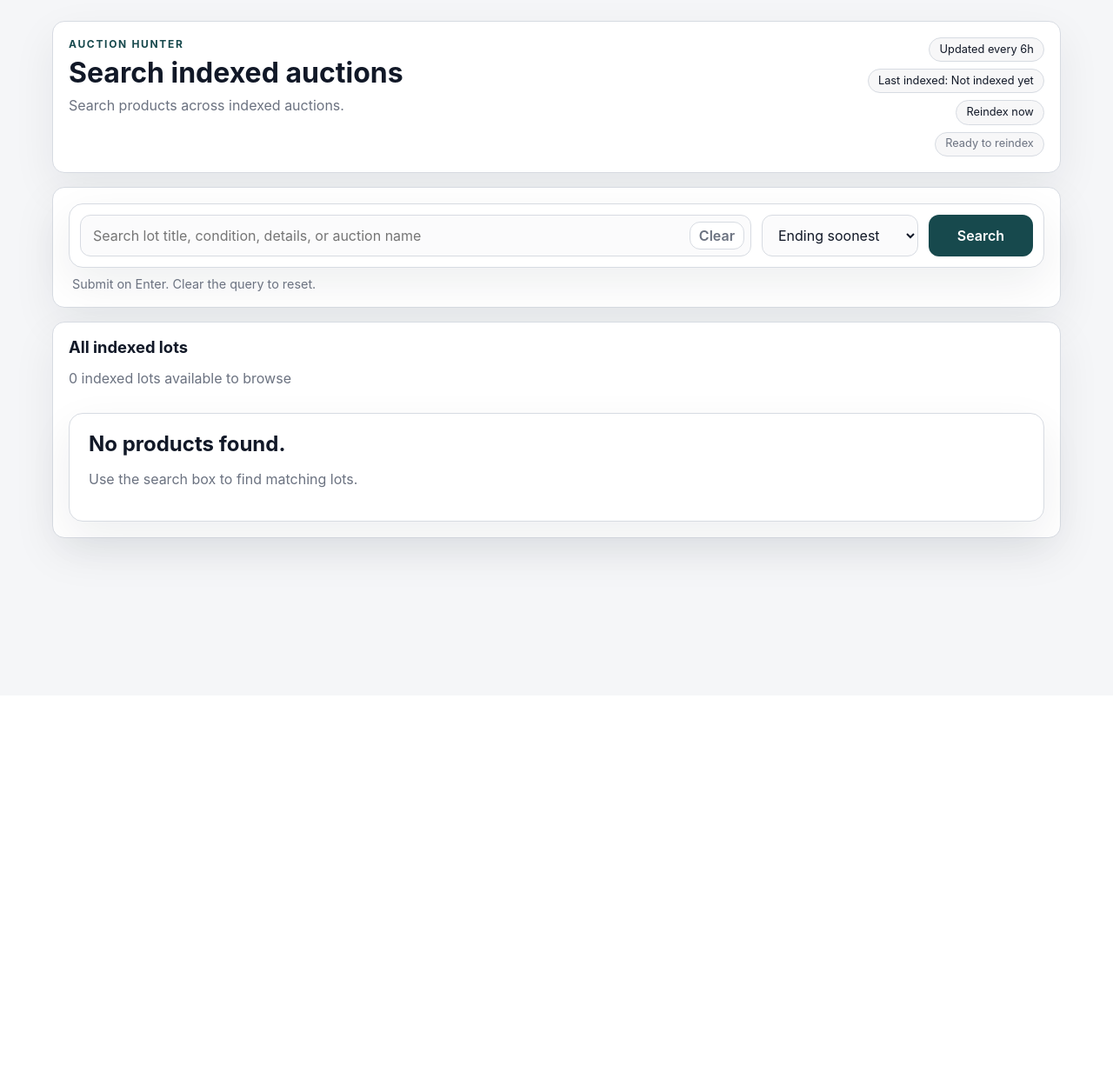
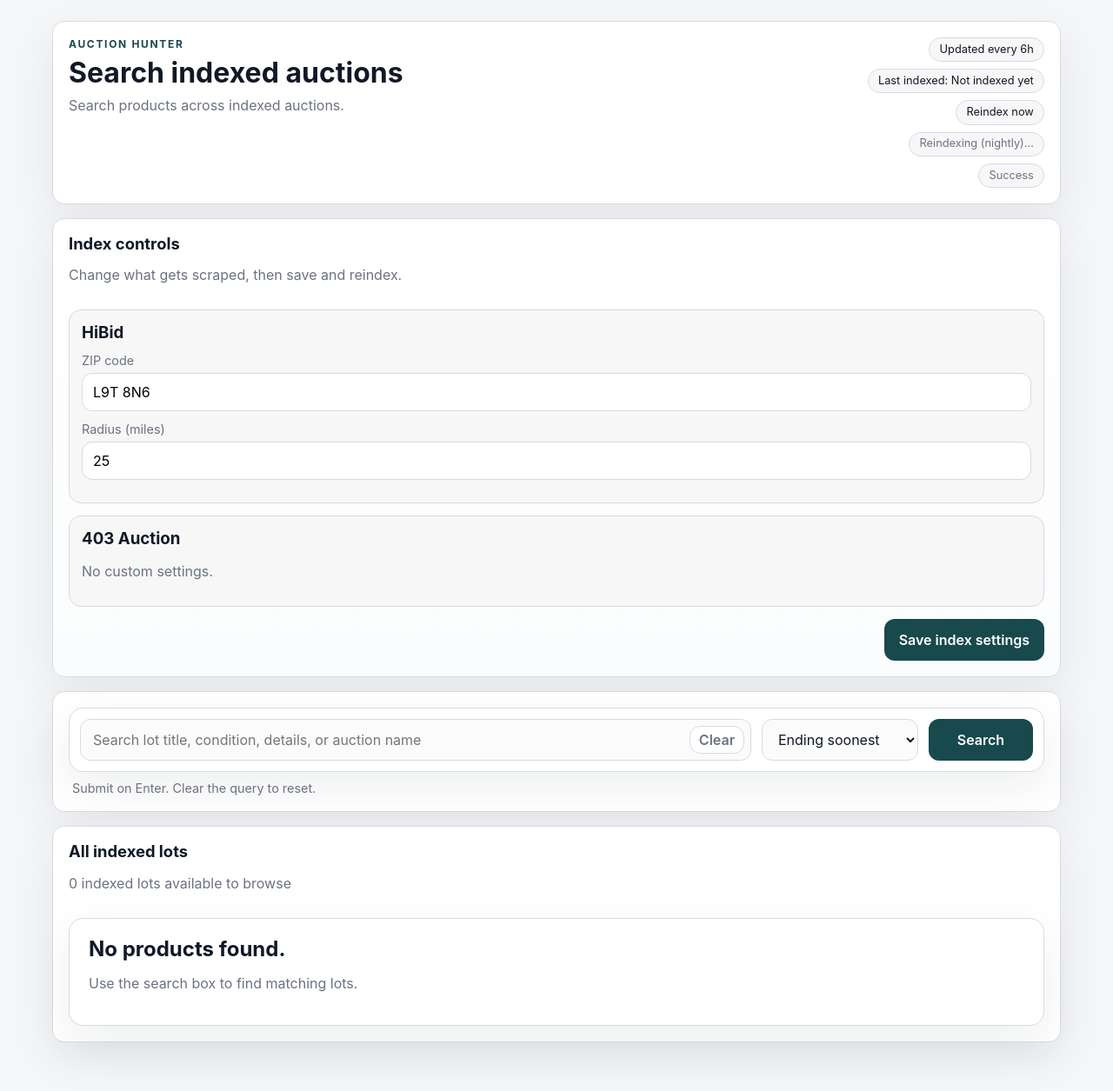
Before and after one commit to alisaleemh/auction-hunter, a Flask app: page / in a window 1280 px wide. Shown: the whole page at 87% size. Before the commit the page ends 661 px from the top, so only its background shows below. Run offline with Flask 3, Linux system fonts and the light colour scheme; data comes from the database, SQL or seed files in the repository; data that the repository does not hold is empty; some libraries are stand-ins or nearby versions.

Commit message:
Add configurable index settings

```diff
--- a/app.py
+++ b/app.py
@@ -34,7 +34,31 @@ def metadata_payload() -> dict:
         "indexed_source_count": metadata.indexed_source_count,
         "indexed_auction_count": metadata.indexed_auction_count,
         "indexed_lot_count": metadata.indexed_lot_count,
+        "last_run_duration_seconds": metadata.last_run_duration_seconds,
     }
+
+
+def source_config_payload() -> list[dict]:
+    sources = {source["name"]: source for source in store.get_sources()}
+    return [
+        {
+            "name": "HiBid",
+            "label": "HiBid",
+            "enabled": True,
+            "fields": [
+                {"key": "zip_code", "label": "ZIP code", "type": "text", "default": "L9T 8N6"},
+                {"key": "miles", "label": "Radius (miles)", "type": "number", "default": 25},
+            ],
+            "config": sources.get("HiBid", {}).get("config", {}),
+        },
+        {
+            "name": "403 Auction",
+            "label": "403 Auction",
+            "enabled": True,
+            "fields": [],
+            "config": sources.get("403 Auction", {}).get("config", {}),
+        },
+    ]
 
 
 def _manual_reindex_worker() -> None:
@@ -81,6 +105,7 @@ def index():
         total=total,
         errors=errors,
         metadata=metadata,
+        index_sources=source_config_payload(),
     )
 
 
@@ -110,6 +135,26 @@ def api_search():
 @app.get("/api/status")
 def api_status():
     return jsonify(metadata_payload())
+
+
+@app.get("/api/index-config")
+def api_index_config():
+    return jsonify({"sources": source_config_payload()})
+
+
+@app.post("/api/index-config")
+def api_index_config_update():
+    payload = request.get_json(silent=True) or {}
+    sources = payload.get("sources") or {}
+    if not isinstance(sources, dict):
+        return jsonify({"error": "sources must be an object"}), 400
+    updated = []
+    for source_name, config in sources.items():
+        if not isinstance(config, dict):
+            continue
+        store.upsert_source_config(source_name, config)
+        updated.append(source_name)
+    return jsonify({"status": "ok", "updated": updated, **{"sources": source_config_payload()}})
 
 
 @app.post("/api/reindex")
--- a/providers/auction403.py
+++ b/providers/auction403.py
@@ -190,7 +190,7 @@ def _fetch_auction_snapshot(auction_url: str) -> tuple[dict, list[dict]]:
     return auction, lots
 
 
-def fetch_snapshot() -> ProviderSnapshot:
+def fetch_snapshot(config: dict | None = None) -> ProviderSnapshot:
     client = _session()
     listing_html = _fetch_text(client, AUCTIONS_URL)
     auction_urls = _current_auction_urls(listing_html)
--- a/static/app.css
+++ b/static/app.css
@@ -73,6 +73,15 @@ select {
 .hero,
 .search-shell,
 .results-shell {
+  border-radius: var(--radius);
+  padding: 18px;
+  margin-bottom: 16px;
+}
+
+.config-shell {
+  border: 1px solid var(--border);
+  background: linear-gradient(180deg, #ffffff 0%, #fbfcfd 100%);
+  box-shadow: var(--shadow);
   border-radius: var(--radius);
   padding: 18px;
   margin-bottom: 16px;
@@ -250,6 +259,47 @@ select {
   gap: 12px;
   align-items: flex-start;
   margin-bottom: 14px;
+}
+
+.config-grid {
+  display: grid;
+  gap: 14px;
+}
+
+.config-card {
+  border: 1px solid var(--border);
+  border-radius: 14px;
+  padding: 14px;
+  background: var(--panel-soft);
+}
+
+.config-card h3 {
+  margin: 0 0 12px;
+}
+
+.field {
+  display: grid;
+  gap: 6px;
+  margin-bottom: 12px;
+}
+
+.field span {
+  font-size: 0.9rem;
+  color: var(--muted);
+}
+
+.field input {
+  width: 100%;
+  min-height: 44px;
+  border-radius: 12px;
+  border: 1px solid var(--border);
+  padding: 0 12px;
+  background: white;
+}
+
+.config-actions {
+  display: flex;
+  justify-content: flex-end;
 }
 
 .results-header h2 {
--- a/static/app.js
+++ b/static/app.js
@@ -14,6 +14,8 @@ const resultStatus = document.getElementById("result-status");
 const indexStatus = document.getElementById("index-status");
 const reindexButton = document.getElementById("reindex-button");
 const reindexStatus = document.getElementById("reindex-status");
+const configForm = document.getElementById("index-config-form");
+const configStatus = document.getElementById("config-status");
 
 const initialState = {
   apiUrl: stateNode?.dataset.apiUrl || "/api/search",
@@ -26,6 +28,7 @@ const initialState = {
   lastRunStatus: stateNode?.dataset.lastRunStatus || "",
   lastRunFinishedAt: stateNode?.dataset.lastRunFinishedAt || "",
   lastRunSummary: stateNode?.dataset.lastRunSummary || "",
+  lastRunDurationSeconds: Number(stateNode?.dataset.lastRunDurationSeconds || 0),
   indexing: stateNode?.dataset.indexing === "true",
   currentRunStartedAt: stateNode?.dataset.currentRunStartedAt || "",
   currentRunScope: stateNode?.dataset.currentRunScope || "",
@@ -201,8 +204,42 @@ function updateReindexStatus(payload) {
     return;
   }
   const finishedAt = payload?.last_run_finished_at || initialState.lastRunFinishedAt;
-  reindexStatus.textContent = finishedAt ? `Last reindex: ${finishedAt}` : "Ready to reindex";
+  const duration = payload?.last_run_duration_seconds || initialState.lastRunDurationSeconds;
+  reindexStatus.textContent = finishedAt
+    ? `Last reindex: ${finishedAt}${duration ? ` (${duration.toFixed(1)}s)` : ""}`
+    : "Ready to reindex";
   reindexButton.disabled = false;
+}
+
+function readConfig() {
+  const sources = {};
+  configForm?.querySelectorAll("[data-source-name]").forEach((card) => {
+    const sourceName = card.dataset.sourceName;
+    const config = {};
+    card.querySelectorAll("input[name]").forEach((input) => {
+      const [_, key] = input.name.split(".");
+      config[key] = input.type === "number" ? Number(input.value) : input.value;
+    });
+    sources[sourceName] = config;
+  });
+  return sources;
+}
+
+async function saveConfig(event) {
+  event.preventDefault();
+  if (!configForm || !configStatus) return;
+  configStatus.textContent = "Saving...";
+  try {
+    const response = await fetch("/api/index-config", {
+      method: "POST",
+      headers: { "Content-Type": "application/json" },
+      body: JSON.stringify({ sources: readConfig() }),
+    });
+    if (!response.ok) throw new Error("Save failed");
+    configStatus.textContent = "Saved. Reindex to apply.";
+  } catch (error) {
+    configStatus.textContent = "Could not save settings.";
+  }
 }
 
 function updateTimeLeft() {
@@ -228,7 +265,8 @@ function renderResults(results, query) {
     return;
   }
   resultsList.innerHTML = results.map((result) => productResultCard(result)).join("");
-  updateTimeLeft();
+updateTimeLeft();
+configForm?.addEventListener("submit", saveConfig);
 }
 
 function setLoading(loading) {
--- a/templates/index.html
+++ b/templates/index.html
@@ -20,6 +20,11 @@
           <span class="pill" id="index-status" data-indexed-at="{{ metadata.indexed_at or '' }}">
             Last indexed: {{ metadata.indexed_at or "Not indexed yet" }}
           </span>
+          {% if metadata.last_run_duration_seconds is not none %}
+            <span class="pill subtle">
+              Last index took {{ "%.1f"|format(metadata.last_run_duration_seconds) }}s
+            </span>
+          {% endif %}
           <button type="button" class="pill action-pill" id="reindex-button">Reindex now</button>
           <span class="pill subtle reindex-status" id="reindex-status" aria-live="polite">Checking reindex status...</span>
           {% if metadata.indexed_lot_count is not none %}
@@ -31,6 +36,41 @@
             <span class="pill subtle">{{ metadata.last_run_status|capitalize }}{% if metadata.last_run_finished_at %} · {{ metadata.last_run_finished_at }}{% endif %}</span>
           {% endif %}
         </div>
+      </section>
+
+      <section class="config-shell">
+        <div class="results-header">
+          <div>
+            <h2>Index controls</h2>
+            <p class="muted">Change what gets scraped, then save and reindex.</p>
+          </div>
+          <div class="status-note" id="config-status" aria-live="polite"></div>
+        </div>
+        <form id="index-config-form" class="config-grid">
+          {% for source in index_sources %}
+            <section class="config-card" data-source-name="{{ source.name }}">
+              <h3>{{ source.label }}</h3>
+              {% if source.fields %}
+                {% for field in source.fields %}
+                  <label class="field">
+                    <span>{{ field.label }}</span>
+                    <input
+                      type="{{ field.type }}"
+                      name="{{ source.name }}.{{ field.key }}"
+                      value="{{ source.config.get(field.key, field.default) }}"
+                      {% if field.type == "number" %}min="1" step="1"{% endif %}
+                    >
+                  </label>
+                {% endfor %}
+              {% else %}
+                <p class="muted">No custom settings.</p>
+              {% endif %}
+            </section>
+          {% endfor %}
+          <div class="config-actions">
+            <button type="submit" class="primary-button">Save index settings</button>
+          </div>
+        </form>
       </section>
 
       <section class="search-shell">
@@ -104,6 +144,7 @@
       data-last-run-status="{{ metadata.last_run_status or '' }}"
       data-last-run-finished-at="{{ metadata.last_run_finished_at or '' }}"
       data-last-run-summary="{{ metadata.last_run_summary or '' }}"
+      data-last-run-duration-seconds="{{ metadata.last_run_duration_seconds or '' }}"
     ></div>
     <script>
       window.__INITIAL_RESULTS__ = {{ results|tojson }};
```
Also changed, not shown: indexer.py (+10 -2 lines), providers/hibid.py (+17 -8 lines), store.py (+53 -2 lines), tests/test_app.py (+19 -0 lines), tests/test_store.py (+1 -0 lines).
